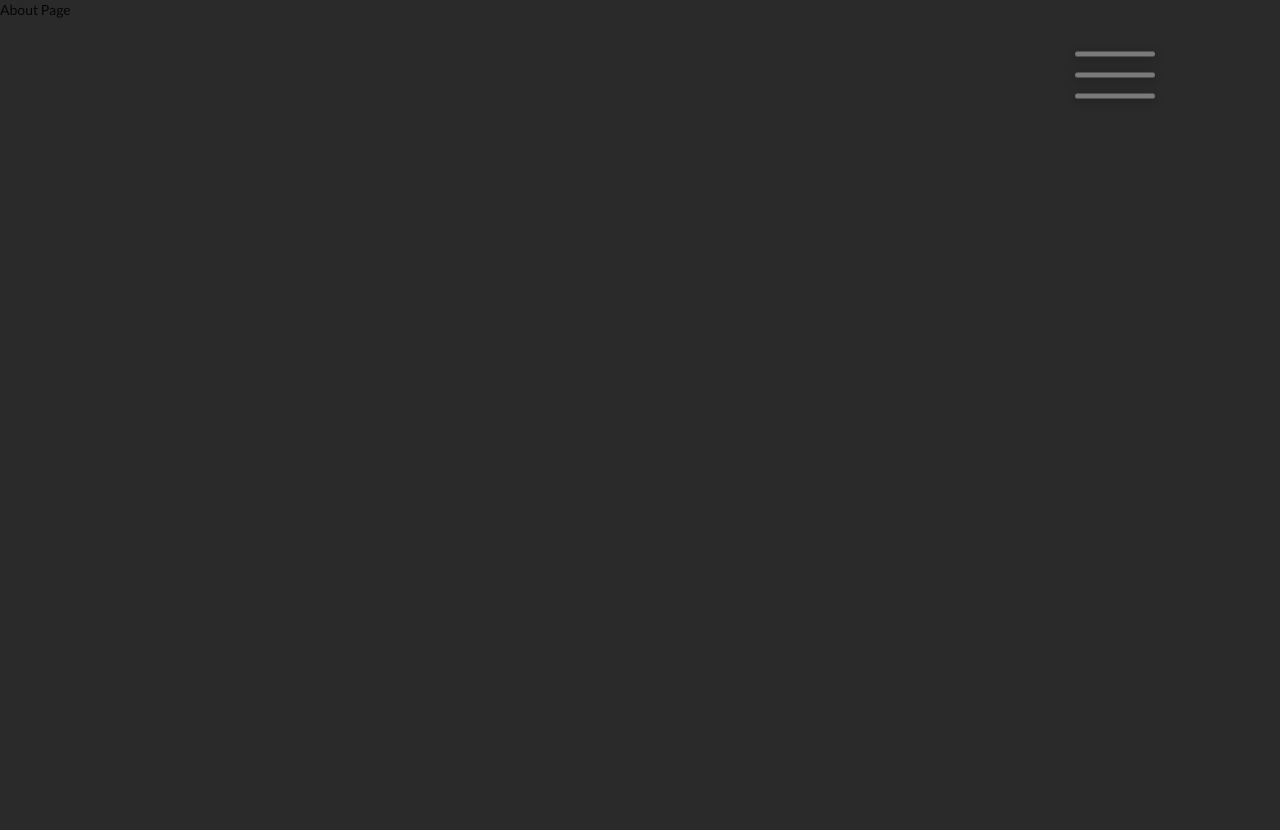
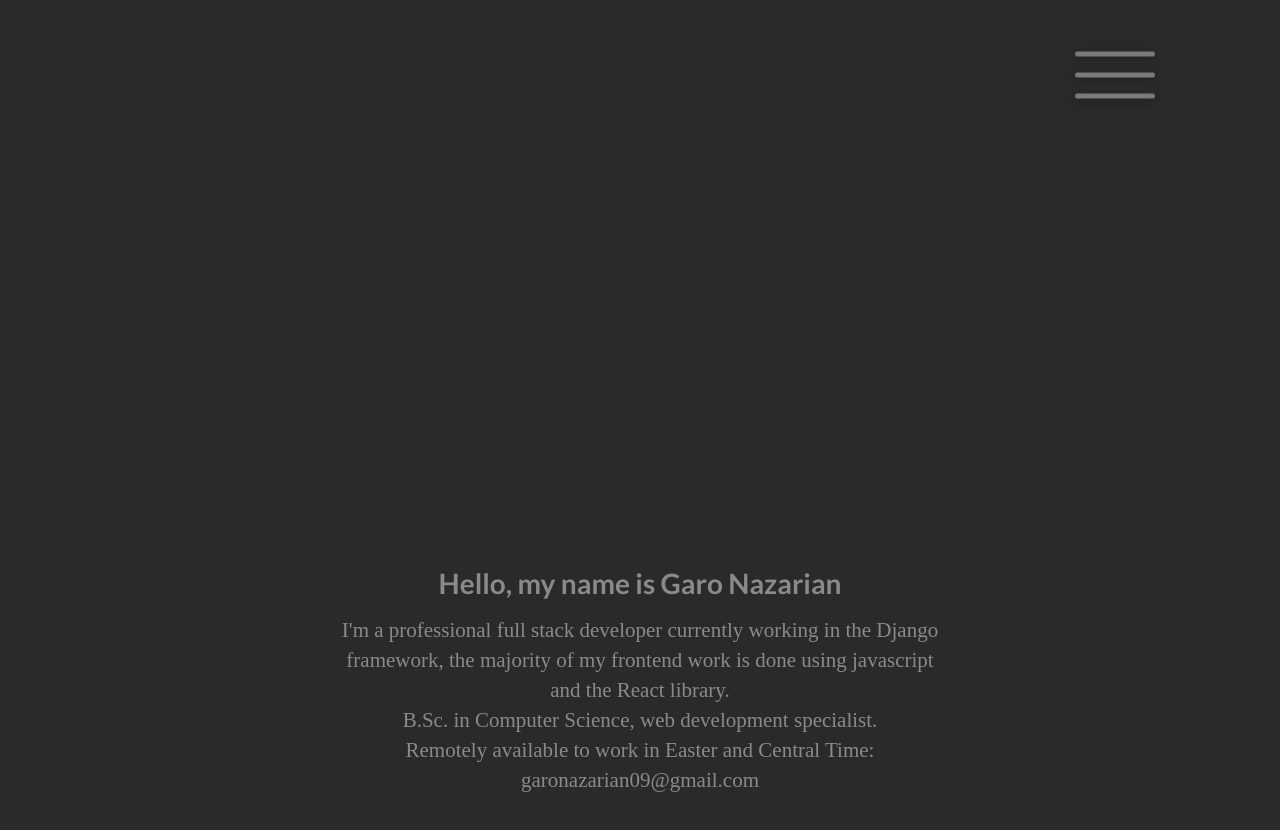
Before and after one commit to Garabed96/Garabed96.github.io, a React (Create React App) app in the folder frontend/: page / in a window 1280 px wide. Shown: the top 830 px of the page. Before the commit the page ends 800 px from the top, so only its background shows below. Built offline with nearby package versions, Linux system fonts and the light colour scheme.

Commit message:
home page (1/2 (requires proper centering, remove translateY?))

```diff
--- a/frontend/src/animations/BurgerMenu/index.js
+++ b/frontend/src/animations/BurgerMenu/index.js
@@ -29,7 +29,17 @@ export const DropdownMenu = (props) =>{
 
 //  About / Portfolio / Contact Me
 export const About = () => {
-    return <div>About Page</div>
+    return(
+        <div className="aboutAlignments">
+            <div className="aboutPageStyling">
+                <h1>Hello, my name is Garo Nazarian</h1>
+              <p>I'm a professional full stack developer currently working in the Django framework, the majority of my frontend work is done
+                  using javascript and the React library.</p>
+              <p>B.Sc. in Computer Science, web development specialist.</p>
+              <p>Remotely available to work in Easter and Central Time: garonazarian09@gmail.com </p>
+            </div>
+        </div>
+    );
 };
 
 export const Portfolio = () => {
--- a/frontend/src/animations/BurgerMenu/style.scss
+++ b/frontend/src/animations/BurgerMenu/style.scss
@@ -199,3 +199,29 @@ i + i {
 .hamburgerRoutingStyle:hover{
   background-color: #2a2a2a;
 }
+
+
+// Home menu styling
+.aboutPageStyling{
+  font-size: 1.5rem;
+  font-family: "Adobe Garamond Pro Bold";
+  padding: 50px;
+  width: 55%;
+  margin: 20px;
+  display: inline-block;
+  color: #8a8a8a;
+  -webkit-transform: translateY(150%);
+  -ms-transform: translateY(150%);
+  transform: translateY(150%);
+}
+
+.aboutAlignments{
+  text-align: center;
+  vertical-align: middle;
+  position:relative;
+}
+
+p{
+  margin: 0;
+  padding: 0;;
+}
```
